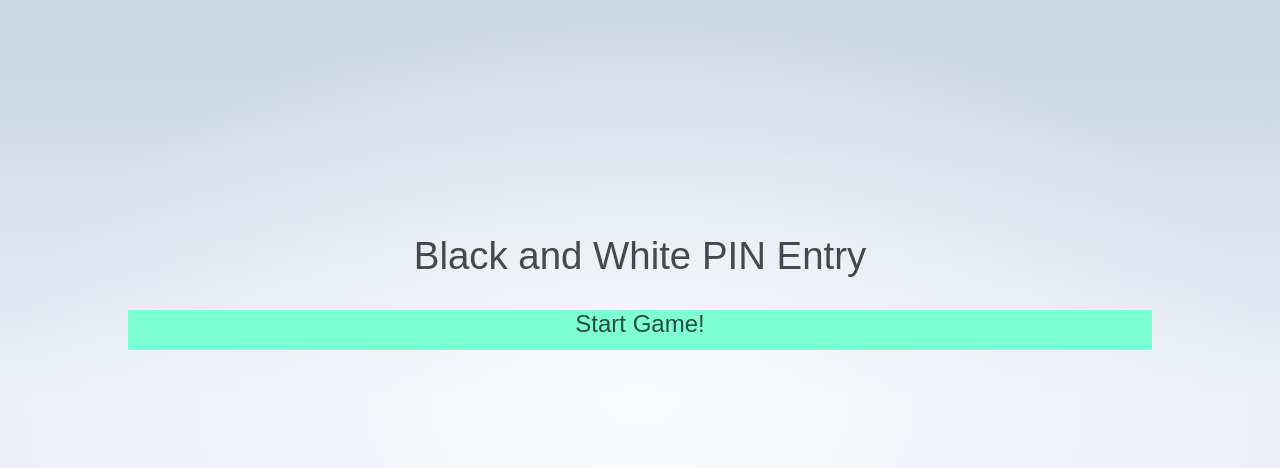
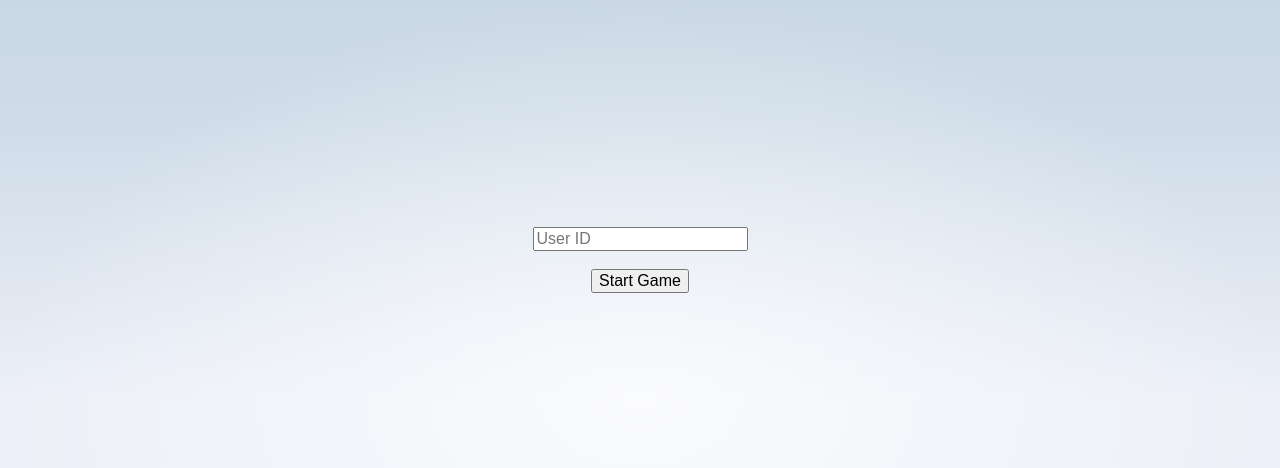
Before and after one commit to AnanthaR20/Roth-2004-PIN-Entry, a SvelteKit app: page / in a window 1280 px wide. Shown: the top 468 px of the page. Built offline with nearby package versions, Linux system fonts and the light colour scheme.

Commit message:
Integrated with backend database

```diff
--- a/src/routes/+layout.svelte
+++ b/src/routes/+layout.svelte
@@ -3,7 +3,6 @@
 </script>
 
 <div class="app">
-
 	<main>
 		<slot />
 	</main>
--- a/src/routes/+page.svelte
+++ b/src/routes/+page.svelte
@@ -1,20 +1,22 @@
 <script lang="ts">
-	import StartPage from "./StartPage.svelte";
+	import StartPage from './StartPage.svelte';
 	import KeyPad from './KeyPad.svelte';
-	import EndPage from "./EndPage.svelte";
+	import EndPage from './EndPage.svelte';
+	import type { CreateInstanceResponse, UpdateInstanceResponse, GetPointsResponse } from './logic';
+
+	// Game Initial Values
 	let show_start_screen = true;
 	let show_keypad_screen = false;
 	let show_end_screen = false;
+	let show_pin = false;
+	let rounds = 0;
+	let userEnteredPIN = '';
+	let candidates: Array<number> = [0, 1, 2, 3, 4, 5, 6, 7, 8, 9];
+	let non_candidates: Array<number> = [];
+	let displayDigits = [0, 0, 0, 0, 0, 0, 0, 0, 0, 0];
 
-	// variables for executing B&W Roth Algo
-	let rounds= 0;
-	let userEnteredPIN = '';
-	let candidates:Array<number> = [0,1,2,3,4,5,6,7,8,9];
-	let non_candidates:Array<number> = [];
-	let displayDigits = [0,0,0,0,0,0,0,0,0,0];
-
-	function indicesOf(arr:Array<number>,val:number):Array<number> {
-    	let indexArr:Array<number> = [];
+	function indicesOf(arr: Array<number>, val: number): Array<number> {
+		let indexArr: Array<number> = [];
 		arr.forEach((element, index) => {
 			if (element === val) {
 				indexArr.push(index);
@@ -22,51 +24,65 @@
 		});
 		return indexArr;
 	}
-	function shuffle(array:Array<number>) {
-  		let currentIndex = array.length,  randomIndex;
+	function shuffle(array: Array<number>) {
+		let currentIndex = array.length,
+			randomIndex;
 		// While there remain elements to shuffle.
 		while (currentIndex > 0) {
 			// Pick a remaining element.
 			randomIndex = Math.floor(Math.random() * currentIndex);
 			currentIndex--;
 			// And swap it with the current element.
-    		[array[currentIndex], array[randomIndex]] = [
-      		array[randomIndex], array[currentIndex]];
+			[array[currentIndex], array[randomIndex]] = [array[randomIndex], array[currentIndex]];
 		}
 		return array;
 	}
-	function cutInHalf(array:Array<number>): Array<Array<number>> {
-		let midpoint = Math.ceil(array.length/2);
-		let L = array.slice(0,midpoint)
-		let R = array.slice(midpoint,array.length);
-		return([L,R])
+	function cutInHalf(array: Array<number>): Array<Array<number>> {
+		let midpoint = Math.ceil(array.length / 2);
+		let L = array.slice(0, midpoint);
+		let R = array.slice(midpoint, array.length);
+		return [L, R];
 	}
-	function intersect(a:Array<number>,b:Array<number>){
-		return a.filter(value=>b.includes(value))
+	function intersect(a: Array<number>, b: Array<number>) {
+		return a.filter((value) => b.includes(value));
 	}
-	function setDiff(a:Array<number>,b:Array<number>){
-		return a.filter(function(x) { return b.indexOf(x) < 0; });
+	function setDiff(a: Array<number>, b: Array<number>) {
+		return a.filter(function (x) {
+			return b.indexOf(x) < 0;
+		});
 	}
-	function gameHeader(rounds:number){
-		let a = ''
-		switch(Math.floor(rounds/4)+1){
-			case 1: {a ="1st"; break;}
-			case 2: {a ="2nd";break;}
-			case 3: {a ="3rd";break;}
-			case 4: {a ="4th";break;}
+	function gameHeader(rounds: number) {
+		let a = '';
+		switch (Math.floor(rounds / 4) + 1) {
+			case 1: {
+				a = '1st';
+				break;
 			}
-		return a
+			case 2: {
+				a = '2nd';
+				break;
+			}
+			case 3: {
+				a = '3rd';
+				break;
+			}
+			case 4: {
+				a = '4th';
+				break;
+			}
+		}
+		return a;
 	}
 
-	function convertToDisplayDigits(L:Array<number>){
+	function convertToDisplayDigits(L: Array<number>) {
 		// Takes in 2 arrays L,R. Colors L black and 'not' L white
-		let coloring_key = []
-		for(let i=0;i<10;i++){
+		let coloring_key = [];
+		for (let i = 0; i < 10; i++) {
 			L.indexOf(i) !== -1 ? coloring_key.push(0) : coloring_key.push(1);
 		}
-		return coloring_key
+		return coloring_key;
 	}
-	function setNextRoundKeyPadColoring(){
+	function setNextRoundKeyPadColoring() {
 		let LR = cutInHalf(shuffle(candidates));
 		let L = LR[0];
 		let R = LR[1];
@@ -76,42 +92,146 @@
 		let L_display = L.concat(P);
 		let R_display = R.concat(O);
 
-		displayDigits = convertToDisplayDigits(L_display)
+		displayDigits = convertToDisplayDigits(L_display);
 	}
-	function play_a_round(event:CustomEvent){
+	function play_a_round(event: CustomEvent) {
 		let BW = event.detail.value;
-		if(rounds % 4 === 0){
-			candidates = [0,1,2,3,4,5,6,7,8,9]
+		if (rounds % 4 === 0) {
+			candidates = [0, 1, 2, 3, 4, 5, 6, 7, 8, 9];
 		}
-		candidates = intersect(candidates,indicesOf(displayDigits,BW));
-		non_candidates = setDiff([0,1,2,3,4,5,6,7,8,9],candidates);
+		candidates = intersect(candidates, indicesOf(displayDigits, BW));
+		non_candidates = setDiff([0, 1, 2, 3, 4, 5, 6, 7, 8, 9], candidates);
 		// Add the PIN digit when sufficient rounds have passed
-		if(rounds % 4 === 3){
-			let digitUndefined = candidates[0] === undefined
-			let digit = digitUndefined ? '#' : String(candidates[0])
+		if (rounds % 4 === 3) {
+			let digitUndefined = candidates[0] === undefined;
+			let digit = digitUndefined ? '#' : String(candidates[0]);
 			userEnteredPIN = userEnteredPIN.concat(digit);
 		}
 		// Log the completed round
-		console.log("\nPIN Digit #"+Math.floor((rounds/4)+1))
-		console.log("Round "+(rounds+1)+". Candidates so far are: " + candidates)
-		console.log("PIN entered so far is: " + userEnteredPIN)
-		console.log()
+		console.log('\nPIN Digit #' + Math.floor(rounds / 4 + 1));
+		console.log('Round ' + (rounds + 1) + '. Candidates so far are: ' + candidates);
+		console.log('PIN entered so far is: ' + userEnteredPIN);
+		console.log();
 		rounds += 1;
 		// handle end of game
-		if(userEnteredPIN.length < 4){
-			setNextRoundKeyPadColoring()
+		if (userEnteredPIN.length < 4) {
+			setNextRoundKeyPadColoring();
 		} else {
-			endGame()
+			endGame();
 		}
 	}
-	function startGame(){
+	function startGame() {
 		setNextRoundKeyPadColoring();
 		show_start_screen = false;
 		show_keypad_screen = true;
 	}
-	function endGame(){
+	function endGame() {
+		finish_transition();
+	}
+
+	let uid: string = '';
+	let uid_valid: boolean = false;
+	$: uid_valid = check_uid_valid(uid);
+	let iid: number = -1;
+	let actual_pin: string = '';
+
+	function reset() {
+		show_start_screen = true;
 		show_keypad_screen = false;
+		show_end_screen = false;
+		show_pin = false;
+		rounds = 0;
+		userEnteredPIN = '';
+		candidates = [0, 1, 2, 3, 4, 5, 6, 7, 8, 9];
+		non_candidates = [];
+		displayDigits = [0, 0, 0, 0, 0, 0, 0, 0, 0, 0];
+
+		show_start_screen = true;
+		show_pin = false;
+		uid_valid = false;
+		iid = -1;
+		actual_pin = '';
+		const temp = uid;
+		uid = '';
+		uid = temp;
+	}
+
+	async function get_points(): Promise<GetPointsResponse> {
+		const url = `https://142.93.219.243.nip.io/points/${uid.toLowerCase()}`;
+		const request = new Request(url, { method: 'GET' });
+		const data = await fetch(request);
+		return <GetPointsResponse>(<unknown>data.json());
+	}
+
+	function normalize() {
+		uid = uid;
+	}
+
+	function set_actual_pin(val: string) {
+		actual_pin = val;
+	}
+
+	function isAlphaNumeric(str: string): boolean {
+		let code, i, len;
+		for (i = 0, len = str.length; i < len; i++) {
+			code = str.charCodeAt(i);
+			if (!(code > 47 && code < 58) && !(code > 64 && code < 91) && !(code > 96 && code < 123)) {
+				return false;
+			}
+		}
+		return true;
+	}
+
+	function check_uid_valid(uid_cand: string): boolean {
+		return uid_cand.length === 6 && isAlphaNumeric(uid_cand);
+	}
+
+	function progress_transition() {
+		if (!uid_valid) return;
+		const url = 'https://142.93.219.243.nip.io/create_instance';
+		const data = {
+			game_id: 'R',
+			user_id: uid.toLowerCase()
+		};
+		const request = new Request(url, {
+			method: 'POST',
+			body: JSON.stringify(data),
+			headers: new Headers({
+				'Content-Type': 'application/json; charset=UTF-8'
+			})
+		});
+		fetch(request).then((create_instance_value_temp) => {
+			create_instance_value_temp.json().then((temp) => {
+				const create_instance_value = <CreateInstanceResponse>(<unknown>temp);
+				iid = create_instance_value.iid;
+				startGame();
+			});
+		});
+	}
+
+	function finish_transition() {
+		const url = 'https://142.93.219.243.nip.io/update_instance';
+		const data = {
+			iid_value: iid,
+			result_pin: userEnteredPIN
+		};
+		const request = new Request(url, {
+			method: 'POST',
+			body: JSON.stringify(data),
+			headers: new Headers({
+				'Content-Type': 'application/json; charset=UTF-8'
+			})
+		});
+		fetch(request).then((instance_response_value_temp) => {
+			instance_response_value_temp.json().then((temp) => {
+				const instance_response_value = <UpdateInstanceResponse>(<unknown>temp);
+				if (iid !== instance_response_value.iid) {
+					alert('Reached invalid state, please report bug!');
+				}
 				show_end_screen = true;
+				show_keypad_screen = false;
+			});
+		});
 	}
 </script>
 
@@ -122,18 +242,70 @@
 
 <section>
 	{#if show_start_screen}
-		<StartPage on:click={startGame}/>
+		<input
+			type="text"
+			placeholder="User ID"
+			bind:value={uid}
+			on:change={normalize}
+			maxlength="6"
+			name="userid"
+			id="userid"
+		/>
+		{#if uid_valid}
+			{#await get_points()}
+				<p>Validating User ID...</p>
+			{:then get_points_value}
+				{#if get_points_value.uid !== null}
+					{(set_actual_pin(get_points_value.actual_pin), '')}
+					<p style="color: green">Points: {get_points_value.points}</p>
+				{:else}
+					<p style="color: red">Invalid User ID!</p>
+				{/if}
+			{:catch error}
+				{(console.log(error), '')}
+				<p style="color: purple">Network Error: Unable to check validity of User ID!</p>
+			{/await}
+		{/if}
+		<br />
+		<button on:click={progress_transition}>Start Game</button>
 	{/if}
 	{#if show_keypad_screen}
-		<h1>Tap the color of your <strong><u>{gameHeader(rounds)} digit</u></strong> for <strong>{4-(rounds % 4)}</strong> more rounds.</h1>
-		<KeyPad key_colors={displayDigits} training_board={true} on:BW_input={play_a_round}/>
+		<h1>
+			Tap the color of your <strong><u>{gameHeader(rounds)} digit</u></strong> for
+			<strong>{4 - (rounds % 4)}</strong> more rounds.
+		</h1>
+		<KeyPad key_colors={displayDigits} training_board={true} on:BW_input={play_a_round} />
 	{/if}
 	{#if show_end_screen}
-		<EndPage PIN = {userEnteredPIN} />
+		{#if show_pin}
+			<div>Entered PIN: {userEnteredPIN}</div>
 		{/if}
-
-
-
+		<br />
+		{#if actual_pin === userEnteredPIN}
+			<p style="color: green">Congratulations on entering the correct PIN!</p>
+		{:else}
+			<p style="color: red">Incorrect PIN entered, no points earned!</p>
+		{/if}
+		<br />
+		{#await get_points()}
+			<p>Fetching points...</p>
+		{:then get_points_value}
+			{#if get_points_value.uid !== null}
+				<p style="color: green">Points: {get_points_value.points}</p>
+			{:else}
+				<p style="color: red">Invalid User ID!</p>
+			{/if}
+		{:catch error}
+			{(console.log(error), '')}
+			<p style="color: purple">Network Error: Unable to fetch points!</p>
+		{/await}
+		<br />
+		<button on:click={() => (show_pin = !show_pin)}>Toggle Visibility of Entered PIN</button>
+		<br />
+		<button on:click={reset}>Play Again</button>
+		<br />
+		<button><a href="https://142.93.219.243.nip.io/">Checkout Other Games</a></button>
+	{/if}
 </section>
 
 <style>
@@ -148,20 +320,4 @@
 	h1 {
 		width: 100%;
 	}
-
-	.welcome {
-		display: block;
-		position: relative;
-		width: 100%;
-		height: 0;
-		padding: 0 0 calc(100% * 495 / 2048) 0;
-	}
-
-	.welcome img {
-		position: absolute;
-		width: 100%;
-		height: 100%;
-		top: 0;
-		display: block;
-	}
 </style>
--- /dev/null
+++ b/src/routes/logic.ts
@@ -0,0 +1,95 @@
+// export enum GameState {
+// 	START,
+// 	PROGRESS,
+// 	FINISH
+// }
+
+// export class Item {
+// 	digit: number;
+// 	color: string;
+
+// 	constructor(digit: number, color: string) {
+// 		this.digit = digit;
+// 		this.color = color;
+// 	}
+// }
+
+// export enum Mode {
+// 	DISPLAY,
+// 	POSITION_ENTRY,
+// 	COLOR_ENTRY
+// }
+
+export type GetPointsResponse = {
+	uid: number | null;
+	points: number | null;
+	actual_pin: string;
+};
+
+export type CreateInstanceResponse = {
+	iid: number;
+};
+
+export type UpdateInstanceResponse = {
+	iid: number;
+};
+
+// function rand_digit(): number {
+// 	for (;;) {
+// 		const array = new Uint8Array(1);
+// 		self.crypto.getRandomValues(array);
+// 		if (array[0] < 250) {
+// 			return array[0] % 10;
+// 		}
+// 	}
+// }
+
+// function rand_digit_min_i(i: number): number {
+// 	for (;;) {
+// 		const j = rand_digit();
+// 		if (j >= i) {
+// 			return j;
+// 		}
+// 	}
+// }
+
+// function rand_perm(): Uint8Array {
+// 	const array = new Uint8Array(10);
+// 	for (let i = 0; i < 10; ++i) {
+// 		array[i] = i;
+// 	}
+// 	for (let i = 0; i < 9; ++i) {
+// 		const j = rand_digit_min_i(i);
+// 		const temp = array[i];
+// 		array[i] = array[j];
+// 		array[j] = temp;
+// 	}
+// 	return array;
+// }
+
+// const COLORS: Array<string> = ['red', 'blue', 'green', '#8B8000', 'black'];
+// export const NCOLORS = COLORS.length;
+
+// export function get_ith_color(i: number): string {
+// 	if (i < COLORS.length) {
+// 		return COLORS[i];
+// 	}
+// 	return 'white';
+// }
+
+// export function make_random_puzzles(): Array<Array<Item>> {
+// 	const ret = new Array<Array<Item>>();
+
+// 	const perms: Record<string, Uint8Array> = {};
+// 	for (const color of COLORS) {
+// 		perms[color] = rand_perm();
+// 	}
+
+// 	for (let i = 0; i < 10; ++i) {
+// 		ret.push(new Array<Item>());
+// 		for (const color of COLORS) {
+// 			ret[i].push(new Item(perms[color][i], color));
+// 		}
+// 	}
+// 	return ret;
+// }
```
Also changed, not shown: src/routes/EndPage.svelte (+10 -5 lines), src/routes/KeyPad.svelte (+27 -9 lines), src/routes/StartPage.svelte (+2 -5 lines), src/routes/+layout.ts (line endings or trailing spaces). Lines whose indentation alone changed are shown as unchanged.
